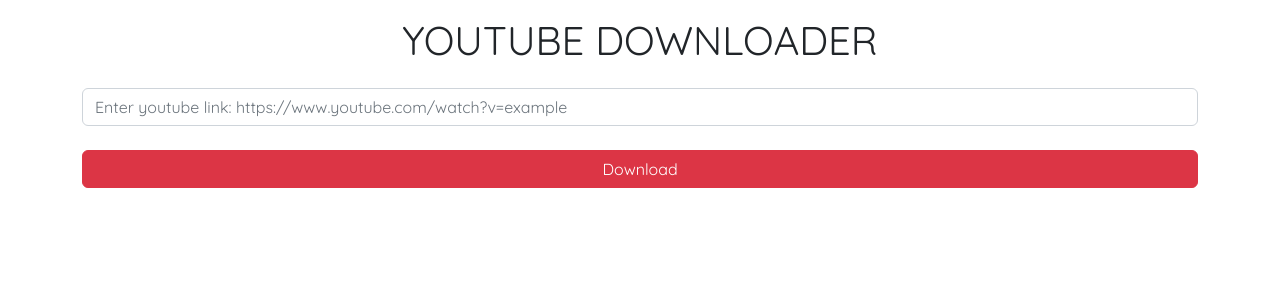
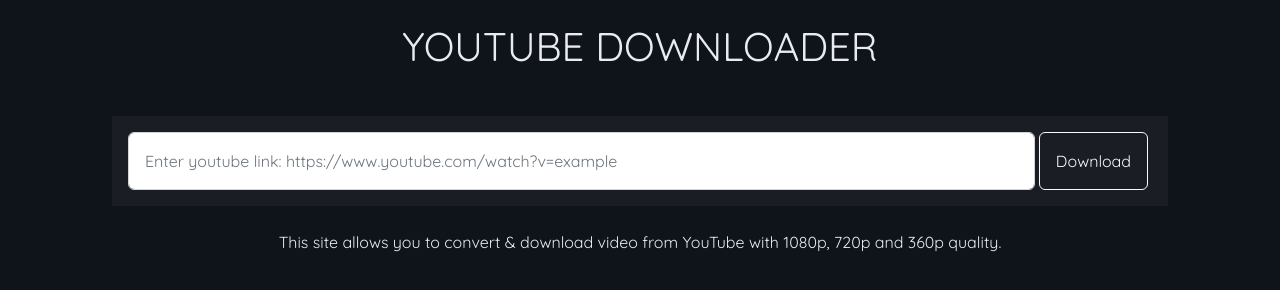
Before and after one commit to Bereky/youtube-downloader, a React app in the folder client/: page / in a window 1280 px wide. Built offline with nearby package versions, Linux system fonts and the light colour scheme.

Commit message:
ui update

```diff
--- a/client/package.json
+++ b/client/package.json
@@ -11,6 +11,7 @@
     "react-dom": "^18.2.0",
     "react-loading": "^2.0.3",
     "react-scripts": "5.0.1",
+    "rsuite": "^5.18.1",
     "uuid": "^8.3.2",
     "web-vitals": "^2.1.4"
   },
--- a/client/src/app/App.css
+++ b/client/src/app/App.css
@@ -1,5 +1,37 @@
 @import url('https://fonts.googleapis.com/css2?family=Quicksand&display=swap');
 
-.container {
+body {
     font-family: 'Quicksand', cursive;
+    background-color: #0F131A;
+    color: #E9EBF0;
 }
+
+a {
+    text-decoration: none;
+    color: #E9EBF0;
+    cursor: pointer;
+}
+
+a:hover {
+    text-decoration: none;
+    color: #E9EBF0
+}
+
+.container-main {
+    min-height: 250px;
+    height: auto;
+}
+
+.github {
+    right: 5%;
+    top: 5%;
+    width: 50px;
+}
+
+form {
+    background-color: #1a1d24;
+}
+
+.form-group {
+    width: 80vw;
+}
--- a/client/src/app/App.js
+++ b/client/src/app/App.js
@@ -25,40 +25,48 @@
       .then(res => {
         setData(res.data)
         setLoading(false)
+        setError(false)
       })
       .catch(err => {
         console.log(err)
         setLoading(false)
         setError(true)
       })
+
+     /* document.body.style.backgroundColor = "#fff" */
   }
 
   useEffect(()=> {}, [data])
 
   return (
-    <div className="container d-flex justify-content-center align-items-center flex-column mt-3">
-      <h1 className='header fs-1'>YOUTUBE DOWNLOADER</h1>
-      <form className='w-100' onSubmit={fetchData}>
-          <div className="form-group d-flex flex-column w-100 mt-3">
-              <input type="text" name="link" onChange={(e) => setLink(e.target.value)} className="form-control" placeholder='Enter youtube link: https://www.youtube.com/watch?v=example'/>
-              <button type="submit" className="btn btn-danger my-4">Download</button>
+    <div className="container-main d-flex justify-content-center align-items-center flex-column px-3">
+        <a className='header fs-1 m-3' href='/'>YOUTUBE DOWNLOADER</a>
+      <form className='w-auto m-4 p-3' onSubmit={fetchData}>
+          <div className="form-group d-flex flex-row m-auto">
+              <input type="text" name="link" onChange={(e) => setLink(e.target.value)} className="form-control p-3" placeholder='Enter youtube link: https://www.youtube.com/watch?v=example' required/>
+              <button type="submit" className="btn btn-outline-light mx-1 p-3">Download</button>
           </div>
       </form>
-      <div className="container-fluid w-100 m-1 d-flex justify-content-center align-items-center flex-column flex-wrap">
-        {error && <h3 className='text-danger'>Error Invalid link!</h3> }
-        {loading && <ReactLoading type='bubbles' color="black" height={450} width={150}/>}
+      <div className="container-fluid w-auto d-flex justify-content-center align-items-center flex-column flex-wrap search-result">
+        {error && <h3 className='text-danger'>Error or invalid link!</h3> }
+        {loading && <ReactLoading type='bubbles' color="#ffffff" height={100} width={100}/>}
+        {data &&
         <div className='d-flex flex-row w-100 h-100 flex-wrap'>
-          {data &&
-            <div className='container d-flex flex-column align-self-start' style={{height: "450px", width: "500px"}}>
-              <img src={data.info.player_response.videoDetails.thumbnail.thumbnails[4].url} style={{height: "450px", width: "500px"}} alt="thumbnail"/>
+            <div className='container d-flex justify-content-center flex-column align-self-start' style={{height: "450px", width: "500px"}}>
+              <img src={data.info.player_response.videoDetails.thumbnail.thumbnails[4].url} style={{height: "auto", width: "100%"}} alt="thumbnail"/>
               <h3 className='text-center m-4'>{data.info.player_response.videoDetails.title}</h3>
             </div>
-          }
-          <div className='container d-flex justify-content-center flex-column' style={{height: "400px", width: "250px"}}>
-            {data && data.data.map((quality) => quality && <a href={quality.url} target="_blank" rel='noreferrer'><button className='btn btn-primary m-4 w-100' key={uuid}>{quality.qualityLabel}</button></a>)}
+          <div className='container d-flex justify-content-center flex-column' style={{height: "400px", width: "300px"}}>
+             {data.data.map((quality) => quality && <a href={quality.url} target="_blank" rel='noreferrer'><button className='btn btn-outline-light m-4 w-100' key={uuid}>{quality.qualityLabel}</button></a>)}
           </div>
         </div>
+        }
       </div>
+      <section className='container-footer w-100 d-flex justify-content-center align-items-center'>
+      <p>
+        This site allows you to convert & download video from YouTube with 1080p, 720p and 360p quality.
+      </p>
+      </section>
     </div>
     );
 }
```
Also changed, not shown: 1 other file.
